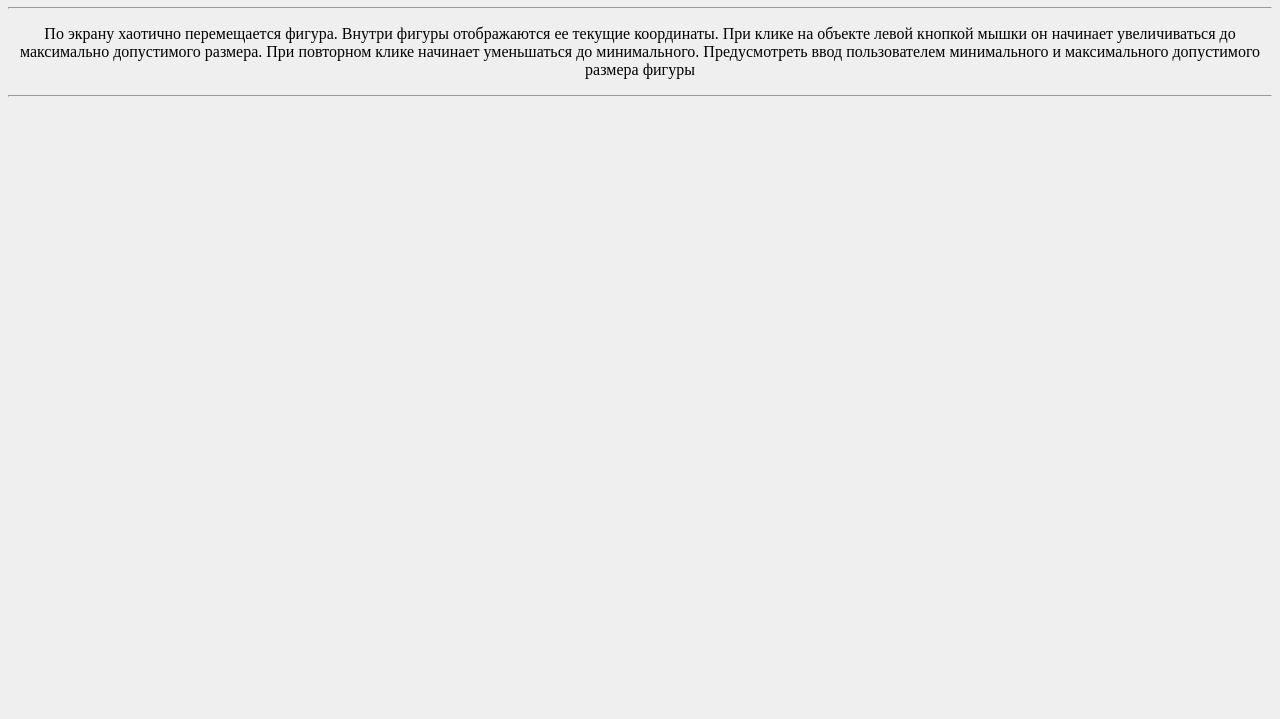
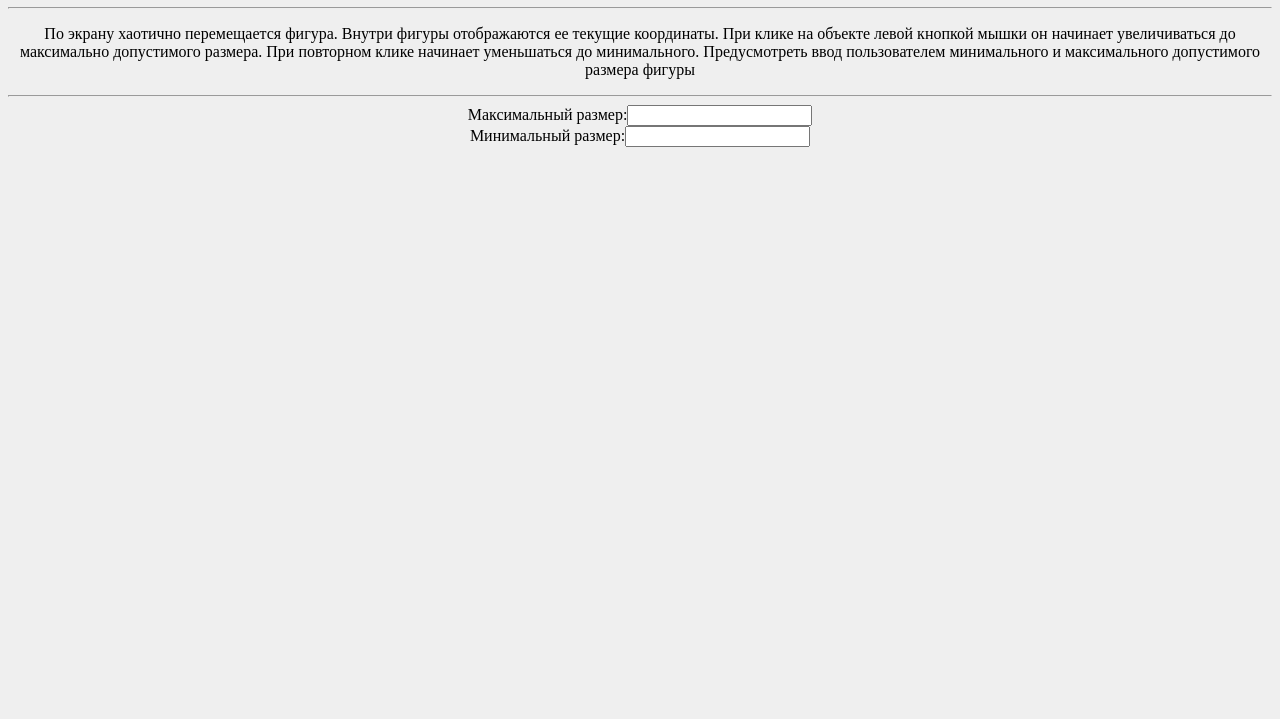
Before and after one commit to INoorik/trir_lab_5, a plain HTML site: page index.html in a window 1280 px wide. Shown: the part 81-800 px from the top of the page. Drawn offline with Linux system fonts and the light colour scheme.

Commit message:
input fields added

```diff
--- a/index.html
+++ b/index.html
@@ -18,6 +18,10 @@
 повторном клике начинает уменьшаться до минимального. Предусмотреть ввод
 пользователем минимального и максимального допустимого размера фигуры</p>
           <hr>
-
+          <form>
+              Максимальный размер:<input type="number" id="max_size">
+            </br>
+              Минимальный размер:<input type="number" id="min_size">
+          </form>
     </body>
 </html>
```
